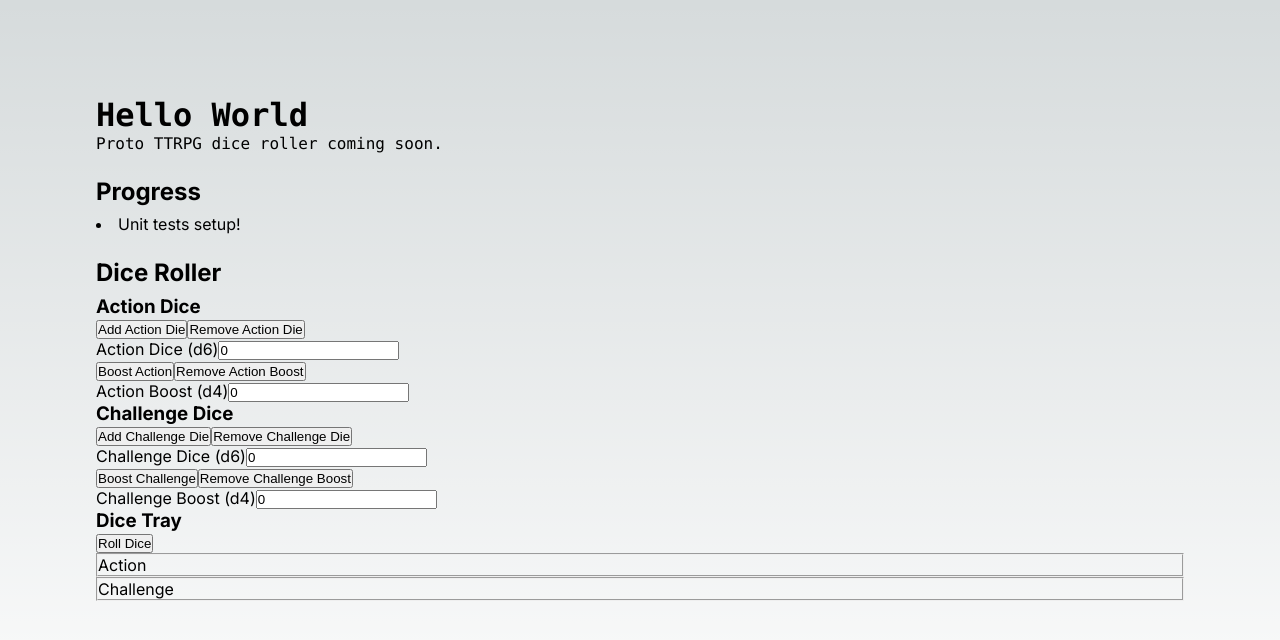
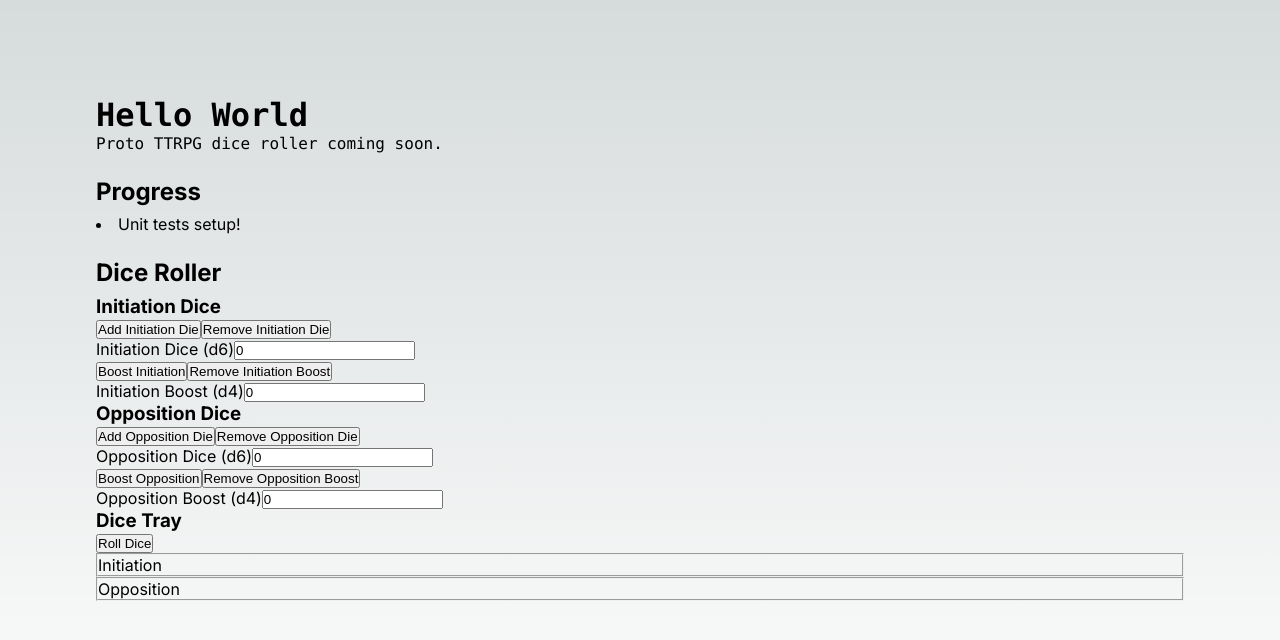
Before and after one commit to pirate-matt/proto-dice, a Next.js app: page / in a window 1280 px wide. Shown: the top 640 px of the page. Built offline with nearby package versions, Linux system fonts and the light colour scheme.

Commit message:
modified dice names

```diff
--- a/components/dice-roller.tsx
+++ b/components/dice-roller.tsx
@@ -1,25 +1,24 @@
 'use client';
 
-import { ACTION } from "next/dist/client/components/app-router-headers";
 import { useId, useReducer } from "react";
 
 // ---- TYPES & CONST ----
 
-const ACTIONS = {
-  addActionDie: 'addActionDie',
-  removeActionDie: 'removeActionDie',
-  boostAction: 'boostAction',
-  removeActionBoost: 'removeActionBoost',
+const INITIATIONS = {
+  addInitiationDie: 'addInitiationDie',
+  removeInitiationDie: 'removeInitiationDie',
+  boostInitiation: 'boostInitiation',
+  removeInitiationBoost: 'removeInitiationBoost',
 
-  addChallengeDie: 'addChallengeDie',
-  removeChallengeDie: 'removeChallengeDie',
-  boostChallenge: 'boostChallenge',
-  removeChallengeBoost: 'removeChallengeBoost',
+  addOppositionDie: 'addOppositionDie',
+  removeOppositionDie: 'removeOppositionDie',
+  boostOpposition: 'boostOpposition',
+  removeOppositionBoost: 'removeOppositionBoost',
 
   initiateDiceRoll: 'initiateDiceRoll',
   completeDiceRoll: 'completeDiceRoll',
 } as const;
-type DiceRollerAction = keyof typeof ACTIONS;
+type DiceRollerInitiation = keyof typeof INITIATIONS;
 
 const DICE_ANIMATION_MS = 1000;
 
@@ -33,14 +32,14 @@ type DiceValue = keyof typeof DICE_VALUES;
 
 type State = {
   diceRolling: Boolean;
-  actionDice: Array<{
-    type: 'action' | 'boost';
+  initiationDice: Array<{
+    type: 'initiation' | 'boost';
     isRolling: boolean;
     value?: DiceValue;
     isCanceled: boolean;
   }>,
-  challengeDice: Array<{
-    type: 'challenge' | 'boost'
+  oppositionDice: Array<{
+    type: 'opposition' | 'boost'
     isRolling: boolean;
     value?: DiceValue;
     isCanceled: boolean;
@@ -49,7 +48,7 @@ type State = {
 
 // ---- UTILS ----
 
-const ACTION_DIE = [
+const INITIATION_DIE = [
   DICE_VALUES.blank,
   DICE_VALUES.onePip,
   DICE_VALUES.twoPips,
@@ -57,7 +56,7 @@ const ACTION_DIE = [
   DICE_VALUES.twoPips,
   DICE_VALUES.crit,
 ] as const;
-const CHALLENGE_DIE = [
+const OPPOSITION_DIE = [
   DICE_VALUES.blank,
   DICE_VALUES.blank,
   DICE_VALUES.onePip,
@@ -65,12 +64,12 @@ const CHALLENGE_DIE = [
   DICE_VALUES.twoPips,
   DICE_VALUES.crit,
 ] as const;
-function rollD6(dieType: typeof ACTION_DIE | typeof CHALLENGE_DIE) {
+function rollD6(dieType: typeof INITIATION_DIE | typeof OPPOSITION_DIE) {
   const randomD6Side = Math.floor(Math.random() * 6);
   return dieType[randomD6Side];
 }
 
-const ACTION_BOOST_DIE = [
+const INITIATION_BOOST_DIE = [
   DICE_VALUES.blank,
   DICE_VALUES.onePip,
   DICE_VALUES.twoPips,
@@ -78,7 +77,7 @@ const ACTION_BOOST_DIE = [
   // DICE_VALUES.twoPips,
   DICE_VALUES.crit,
 ]
-const CHALLENGE_BOOST_DIE = [
+const OPPOSITION_BOOST_DIE = [
   DICE_VALUES.blank,
   DICE_VALUES.onePip,
   DICE_VALUES.twoPips,
@@ -86,7 +85,7 @@ const CHALLENGE_BOOST_DIE = [
   // DICE_VALUES.twoPips,
   DICE_VALUES.crit,
 ];
-function rollD4(dieType: typeof ACTION_BOOST_DIE | typeof CHALLENGE_BOOST_DIE) {
+function rollD4(dieType: typeof INITIATION_BOOST_DIE | typeof OPPOSITION_BOOST_DIE) {
   const randomD4Side = Math.floor(Math.random() * 4);
   return dieType[randomD4Side];
 }
@@ -94,107 +93,107 @@ function rollD4(dieType: typeof ACTION_BOOST_DIE | typeof CHALLENGE_BOOST_DIE) {
 // ---- REDUCER ----
 
 function diceRollerReducer(
-  { actionDice, challengeDice, ...remainingCurState }: State,
-  action: DiceRollerAction
+  { initiationDice, oppositionDice, ...remainingCurState }: State,
+  initiation: DiceRollerInitiation
 ): State {
 
-  switch(action) {
-    // -- Action Dice --
-    // ADD Action d6
-    case ACTIONS.addActionDie:
+  switch(initiation) {
+    // -- Initiation Dice --
+    // ADD Initiation d6
+    case INITIATIONS.addInitiationDie:
       return {
         ...remainingCurState,
-        actionDice: [
-          ...actionDice.map((actionDie) => ({ ...actionDie })),
+        initiationDice: [
+          ...initiationDice.map((initiationDie) => ({ ...initiationDie })),
           {
-            type: 'action',
+            type: 'initiation',
             isRolling: false,
             isCanceled: false,
           },
         ],
-        challengeDice: challengeDice.map((challengeDie) => ({ ...challengeDie })),
+        oppositionDice: oppositionDice.map((oppositionDie) => ({ ...oppositionDie })),
       };
-    // REMOVE Action d6
-    case ACTIONS.removeActionDie:
-      let actionDieRemoved = false;
-      const oneLessActionDie = actionDice.filter(({ type }) => {
-        if (!actionDieRemoved && type === 'action') {
-          actionDieRemoved = true;
+    // REMOVE Initiation d6
+    case INITIATIONS.removeInitiationDie:
+      let initiationDieRemoved = false;
+      const oneLessInitiationDie = initiationDice.filter(({ type }) => {
+        if (!initiationDieRemoved && type === 'initiation') {
+          initiationDieRemoved = true;
           return false;
         }
         return true;
       })
       return {
         ...remainingCurState,
-        actionDice: oneLessActionDie.map((actionDie) => ({ ...actionDie })),
-        challengeDice: challengeDice.map((challengeDie) => ({ ...challengeDie })),
+        initiationDice: oneLessInitiationDie.map((initiationDie) => ({ ...initiationDie })),
+        oppositionDice: oppositionDice.map((oppositionDie) => ({ ...oppositionDie })),
       };
-    // BOOST Action (d4)
-    case ACTIONS.boostAction:
+    // BOOST Initiation (d4)
+    case INITIATIONS.boostInitiation:
       return {
         ...remainingCurState,
-        actionDice: [
-          ...actionDice.map((actionDie) => ({ ...actionDie })),
+        initiationDice: [
+          ...initiationDice.map((initiationDie) => ({ ...initiationDie })),
           {
             type: 'boost',
             isRolling: false,
             isCanceled: false,
           },
         ],
-        challengeDice: challengeDice.map((challengeDie) => ({ ...challengeDie })),
+        oppositionDice: oppositionDice.map((oppositionDie) => ({ ...oppositionDie })),
       };
-    // Remove Action BOOST (d4)
-    case ACTIONS.removeActionBoost:
-      let actionBoostRemoved = false;
-      const oneLessActionBoost = actionDice.filter(({ type }) => {
-        if (!actionBoostRemoved && type === 'boost') {
-          actionBoostRemoved = true;
+    // Remove Initiation BOOST (d4)
+    case INITIATIONS.removeInitiationBoost:
+      let initiationBoostRemoved = false;
+      const oneLessInitiationBoost = initiationDice.filter(({ type }) => {
+        if (!initiationBoostRemoved && type === 'boost') {
+          initiationBoostRemoved = true;
           return false;
         }
         return true;
       })
       return {
         ...remainingCurState,
-        actionDice: oneLessActionBoost.map((actionDie) => ({ ...actionDie })),
-        challengeDice: challengeDice.map((challengeDie) => ({ ...challengeDie })),
+        initiationDice: oneLessInitiationBoost.map((initiationDie) => ({ ...initiationDie })),
+        oppositionDice: oppositionDice.map((oppositionDie) => ({ ...oppositionDie })),
       };
-    // -- Challenge Dice --
-    // ADD Challenge d6
-    case ACTIONS.addChallengeDie:
+    // -- Opposition Dice --
+    // ADD Opposition d6
+    case INITIATIONS.addOppositionDie:
       return {
         ...remainingCurState,
-        actionDice: actionDice.map((actionDie) => ({ ...actionDie })),
-        challengeDice: [
-          ...challengeDice.map((challengeDie) => ({ ...challengeDie })),
+        initiationDice: initiationDice.map((initiationDie) => ({ ...initiationDie })),
+        oppositionDice: [
+          ...oppositionDice.map((oppositionDie) => ({ ...oppositionDie })),
           {
-            type: 'challenge',
+            type: 'opposition',
             isRolling: false,
             isCanceled: false,
           },
         ],
       };
-    // REMOVE Challenge d6
-    case ACTIONS.removeChallengeDie:
-      let challengeDieRemoved = false;
-      const oneLessChallengeDie = challengeDice.filter(({ type }) => {
-        if (!challengeDieRemoved && type === 'challenge') {
-          challengeDieRemoved = true;
+    // REMOVE Opposition d6
+    case INITIATIONS.removeOppositionDie:
+      let oppositionDieRemoved = false;
+      const oneLessOppositionDie = oppositionDice.filter(({ type }) => {
+        if (!oppositionDieRemoved && type === 'opposition') {
+          oppositionDieRemoved = true;
           return false;
         }
         return true;
       })
       return {
         ...remainingCurState,
-        actionDice: actionDice.map((actionDie) => ({ ...actionDie })),
-        challengeDice: oneLessChallengeDie.map((challengeDie) => ({ ...challengeDie })),
+        initiationDice: initiationDice.map((initiationDie) => ({ ...initiationDie })),
+        oppositionDice: oneLessOppositionDie.map((oppositionDie) => ({ ...oppositionDie })),
       };
-    // BOOST Challenge (d4)
-    case ACTIONS.boostChallenge:
+    // BOOST Opposition (d4)
+    case INITIATIONS.boostOpposition:
       return {
         ...remainingCurState,
-        actionDice: actionDice.map((actionDie) => ({ ...actionDie })),
-        challengeDice: [
-          ...challengeDice.map((challengeDie) => ({ ...challengeDie })),
+        initiationDice: initiationDice.map((initiationDie) => ({ ...initiationDie })),
+        oppositionDice: [
+          ...oppositionDice.map((oppositionDie) => ({ ...oppositionDie })),
           {
             type: 'boost',
             isRolling: false,
@@ -202,50 +201,50 @@ function diceRollerReducer(
           },
         ],
       };
-    // Remove Challenge BOOST (d4)
-    case ACTIONS.removeChallengeBoost:
-      let challengeBoostRemoved = false;
-      const oneLessChallengeBoost = challengeDice.filter(({ type }) => {
-        if (!challengeBoostRemoved && type === 'boost') {
-          challengeBoostRemoved = true;
+    // Remove Opposition BOOST (d4)
+    case INITIATIONS.removeOppositionBoost:
+      let oppositionBoostRemoved = false;
+      const oneLessOppositionBoost = oppositionDice.filter(({ type }) => {
+        if (!oppositionBoostRemoved && type === 'boost') {
+          oppositionBoostRemoved = true;
           return false;
         }
         return true;
       })
       return {
         ...remainingCurState,
-        actionDice: actionDice.map((actionDie) => ({ ...actionDie })),
-        challengeDice: oneLessChallengeBoost.map((challengeDie) => ({ ...challengeDie })),
+        initiationDice: initiationDice.map((initiationDie) => ({ ...initiationDie })),
+        oppositionDice: oneLessOppositionBoost.map((oppositionDie) => ({ ...oppositionDie })),
       };
     // Roll Dice
-    case ACTIONS.initiateDiceRoll:
+    case INITIATIONS.initiateDiceRoll:
       return {
         ...remainingCurState,
         diceRolling: true,
-        actionDice: actionDice.map((actionDie) => ({
-          ...actionDie,
+        initiationDice: initiationDice.map((initiationDie) => ({
+          ...initiationDie,
           isRolling: true,
           value: undefined,
         })),
-        challengeDice: challengeDice.map((challengeDie) => ({
-          ...challengeDie,
+        oppositionDice: oppositionDice.map((oppositionDie) => ({
+          ...oppositionDie,
           isRolling: true,
           value: undefined,
         })),
       };
-    case ACTIONS.completeDiceRoll:
+    case INITIATIONS.completeDiceRoll:
       return {
         ...remainingCurState,
         diceRolling: false,
-        actionDice: actionDice.map((actionDie) => ({
-          ...actionDie,
+        initiationDice: initiationDice.map((initiationDie) => ({
+          ...initiationDie,
           isRolling: false,
-          value: actionDie.type === 'boost' ? rollD4(ACTION_BOOST_DIE) : rollD6(ACTION_DIE),
+          value: initiationDie.type === 'boost' ? rollD4(INITIATION_BOOST_DIE) : rollD6(INITIATION_DIE),
         })),
-        challengeDice: challengeDice.map((challengeDie) => ({
-          ...challengeDie,
+        oppositionDice: oppositionDice.map((oppositionDie) => ({
+          ...oppositionDie,
           isRolling: false,
-          value: challengeDie.type === 'boost' ? rollD4(CHALLENGE_BOOST_DIE) : rollD6(CHALLENGE_DIE),
+          value: oppositionDie.type === 'boost' ? rollD4(OPPOSITION_BOOST_DIE) : rollD6(OPPOSITION_DIE),
         })),
       };
   }
@@ -257,66 +256,66 @@ export function DiceRoller() {
   const idPrefix = useId();
   const [state, dispatch] = useReducer(diceRollerReducer, {
     diceRolling: false,
-    actionDice: [],
-    challengeDice: [],
+    initiationDice: [],
+    oppositionDice: [],
   });
 
-  const { actionDice, challengeDice } = state;
+  const { initiationDice, oppositionDice } = state;
 
-  const actionD6Count = actionDice.filter(({ type }) => type === 'action').length;
-  const actionBoostCount = actionDice.length - actionD6Count;
+  const initiationD6Count = initiationDice.filter(({ type }) => type === 'initiation').length;
+  const initiationBoostCount = initiationDice.length - initiationD6Count;
 
-  const challengeD6Count = challengeDice.filter(({ type }) => type === 'challenge').length;
-  const challengeBoostCount = challengeDice.length - challengeD6Count;
+  const oppositionD6Count = oppositionDice.filter(({ type }) => type === 'opposition').length;
+  const oppositionBoostCount = oppositionDice.length - oppositionD6Count;
 
   const handleDiceRoll = () => {
-    dispatch(ACTIONS.initiateDiceRoll);
+    dispatch(INITIATIONS.initiateDiceRoll);
     // @FUTURE: use animation listeners?
     setTimeout(() => {
-      dispatch(ACTIONS.completeDiceRoll);
+      dispatch(INITIATIONS.completeDiceRoll);
     }, DICE_ANIMATION_MS);
   }
 
   return (
     <section>
       <div>
-        <h3>Action Dice</h3>
+        <h3>Initiation Dice</h3>
         <div>
-          <button onClick={() => dispatch(ACTIONS.addActionDie)}>Add Action Die</button>
-          <button onClick={() => dispatch(ACTIONS.removeActionDie)}>Remove Action Die</button>
+          <button onClick={() => dispatch(INITIATIONS.addInitiationDie)}>Add Initiation Die</button>
+          <button onClick={() => dispatch(INITIATIONS.removeInitiationDie)}>Remove Initiation Die</button>
           <div>
-            <label htmlFor={`${idPrefix}action-dice-count`}>Action Dice (d6)</label>
-            <input readOnly id={`${idPrefix}action-dice-count`} type="number" value={actionD6Count} />
+            <label htmlFor={`${idPrefix}initiation-dice-count`}>Initiation Dice (d6)</label>
+            <input readOnly id={`${idPrefix}initiation-dice-count`} type="number" value={initiationD6Count} />
           </div>
         </div>
 
         <div>
-          <button onClick={() => dispatch(ACTIONS.boostAction)}>Boost Action</button>
-          <button onClick={() => dispatch(ACTIONS.removeActionBoost)}>Remove Action Boost</button>
+          <button onClick={() => dispatch(INITIATIONS.boostInitiation)}>Boost Initiation</button>
+          <button onClick={() => dispatch(INITIATIONS.removeInitiationBoost)}>Remove Initiation Boost</button>
           <div>
-            <label htmlFor={`${idPrefix}action-boost-count`}>Action Boost (d4)</label>
-            <input readOnly id={`${idPrefix}action-boost-count`} type="number" value={actionBoostCount} />
+            <label htmlFor={`${idPrefix}initiation-boost-count`}>Initiation Boost (d4)</label>
+            <input readOnly id={`${idPrefix}initiation-boost-count`} type="number" value={initiationBoostCount} />
           </div>
         </div>
       </div>
 
       <div>
-        <h3>Challenge Dice</h3>
+        <h3>Opposition Dice</h3>
         <div>
-          <button onClick={() => dispatch(ACTIONS.addChallengeDie)}>Add Challenge Die</button>
-          <button onClick={() => dispatch(ACTIONS.removeChallengeDie)}>Remove Challenge Die</button>
+          <button onClick={() => dispatch(INITIATIONS.addOppositionDie)}>Add Opposition Die</button>
+          <button onClick={() => dispatch(INITIATIONS.removeOppositionDie)}>Remove Opposition Die</button>
           <div>
-            <label htmlFor={`${idPrefix}challenge-dice-count`}>Challenge Dice (d6)</label>
-            <input readOnly id={`${idPrefix}challenge-dice-count`} type="number" value={challengeD6Count} />
+            <label htmlFor={`${idPrefix}opposition-dice-count`}>Opposition Dice (d6)</label>
+            <input readOnly id={`${idPrefix}opposition-dice-count`} type="number" value={oppositionD6Count} />
           </div>
         </div>
 
         <div>
-          <button onClick={() => dispatch(ACTIONS.boostChallenge)}>Boost Challenge</button>
-          <button onClick={() => dispatch(ACTIONS.removeChallengeBoost)}>Remove Challenge Boost</button>
+          <button onClick={() => dispatch(INITIATIONS.boostOpposition)}>Boost Opposition</button>
+          <button onClick={() => dispatch(INITIATIONS.removeOppositionBoost)}>Remove Opposition Boost</button>
           <div>
-            <label htmlFor={`${idPrefix}challenge-boost-count`}>Challenge Boost (d4)</label>
-            <input readOnly id={`${idPrefix}challenge-boost-count`} type="number" value={challengeBoostCount} />
+            <label htmlFor={`${idPrefix}opposition-boost-count`}>Opposition Boost (d4)</label>
+            <input readOnly id={`${idPrefix}opposition-boost-count`} type="number" value={oppositionBoostCount} />
           </div>
         </div>
 
@@ -329,11 +328,11 @@ export function DiceRoller() {
         </div>
 
         <fieldset>
-          <label>Action</label>
-          {actionDice.map(({ isRolling, type, value}, index) => (
+          <label>Initiation</label>
+          {initiationDice.map(({ isRolling, type, value}, index) => (
             <div
-              key={`${idPrefix}rolled-action-dice--${index}`}
-              data-testid={`${isRolling ? 'rolling' : 'rolled'}-action${type === 'boost' ? '-boost' : ''}-die`}
+              key={`${idPrefix}rolled-initiation-dice--${index}`}
+              data-testid={`${isRolling ? 'rolling' : 'rolled'}-initiation${type === 'boost' ? '-boost' : ''}-die`}
             >
               {type === 'boost' ? 'd4: ' : 'd6: '}
               {isRolling ? 'Rolling...' : value}
@@ -342,11 +341,11 @@ export function DiceRoller() {
         </fieldset>
 
         <fieldset>
-          <label>Challenge</label>
-          {challengeDice.map(({ isRolling, type, value }, index) => (
+          <label>Opposition</label>
+          {oppositionDice.map(({ isRolling, type, value }, index) => (
             <div
-              key={`${idPrefix}rolled-challenge-dice--${index}`}
-              data-testid={`${isRolling ? 'rolling' : 'rolled'}-challenge${type === 'boost' ? '-boost' : ''}-die`}
+              key={`${idPrefix}rolled-opposition-dice--${index}`}
+              data-testid={`${isRolling ? 'rolling' : 'rolled'}-opposition${type === 'boost' ? '-boost' : ''}-die`}
             >
               {type === 'boost' ? 'd4: ' : 'd6: '}
               {isRolling ? 'Rolling...' : value}
```
Also changed, not shown: 1 other file (tests, documents, lock files or other folders).
